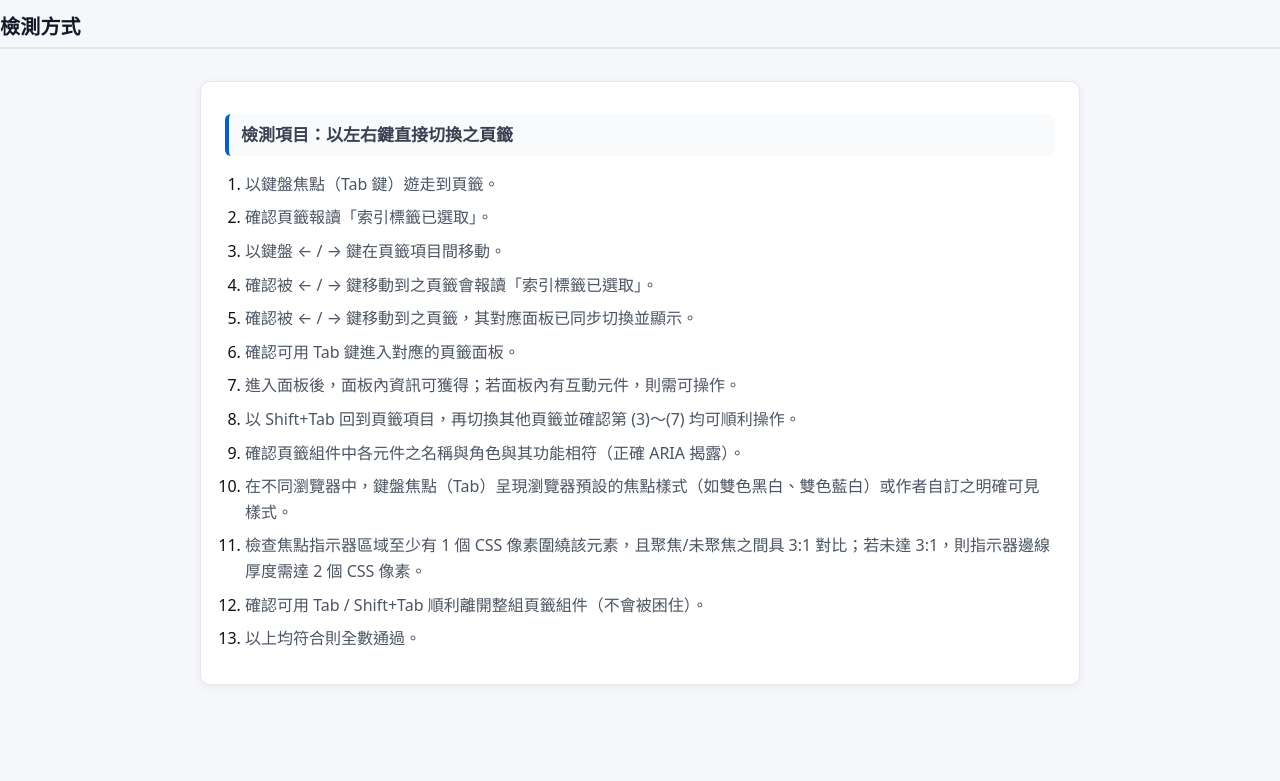
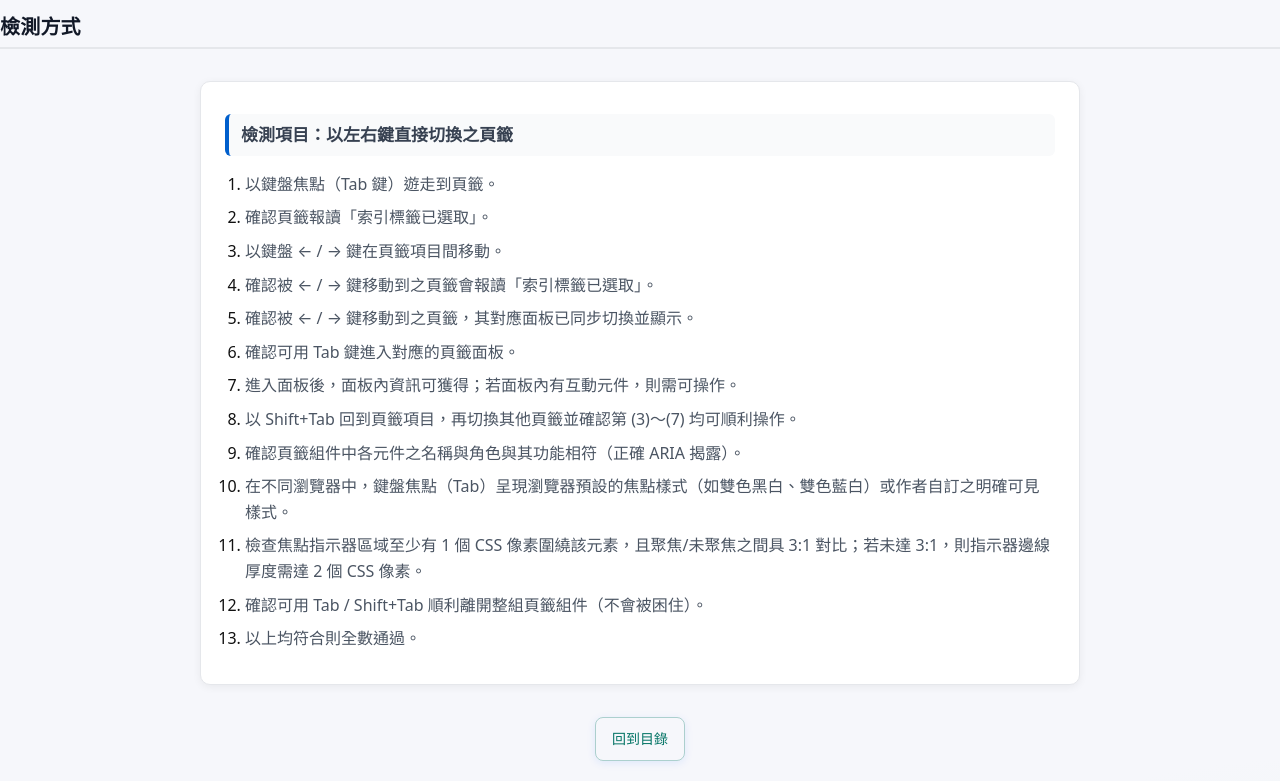
Before and after one commit to alysonyeh3816/AlysonYeh_Accessibility, a plain HTML site: page tab/Left_right_key_tabs.html in a window 1280 px wide. Shown: the part 871-1652 px from the top of the page. Before the commit the page ends 1588 px from the top, so only its background shows below. Drawn offline with Linux system fonts and the light colour scheme.

Commit message:
Update Left_right_key_tabs.html

```diff
--- a/tab/Left_right_key_tabs.html
+++ b/tab/Left_right_key_tabs.html
@@ -366,6 +366,7 @@
         </li>
       </ol>
     </div>
+    <a href="../index.html" class="back-to-catalog">回到目錄</a>
   </main>
 
   <script>
```
